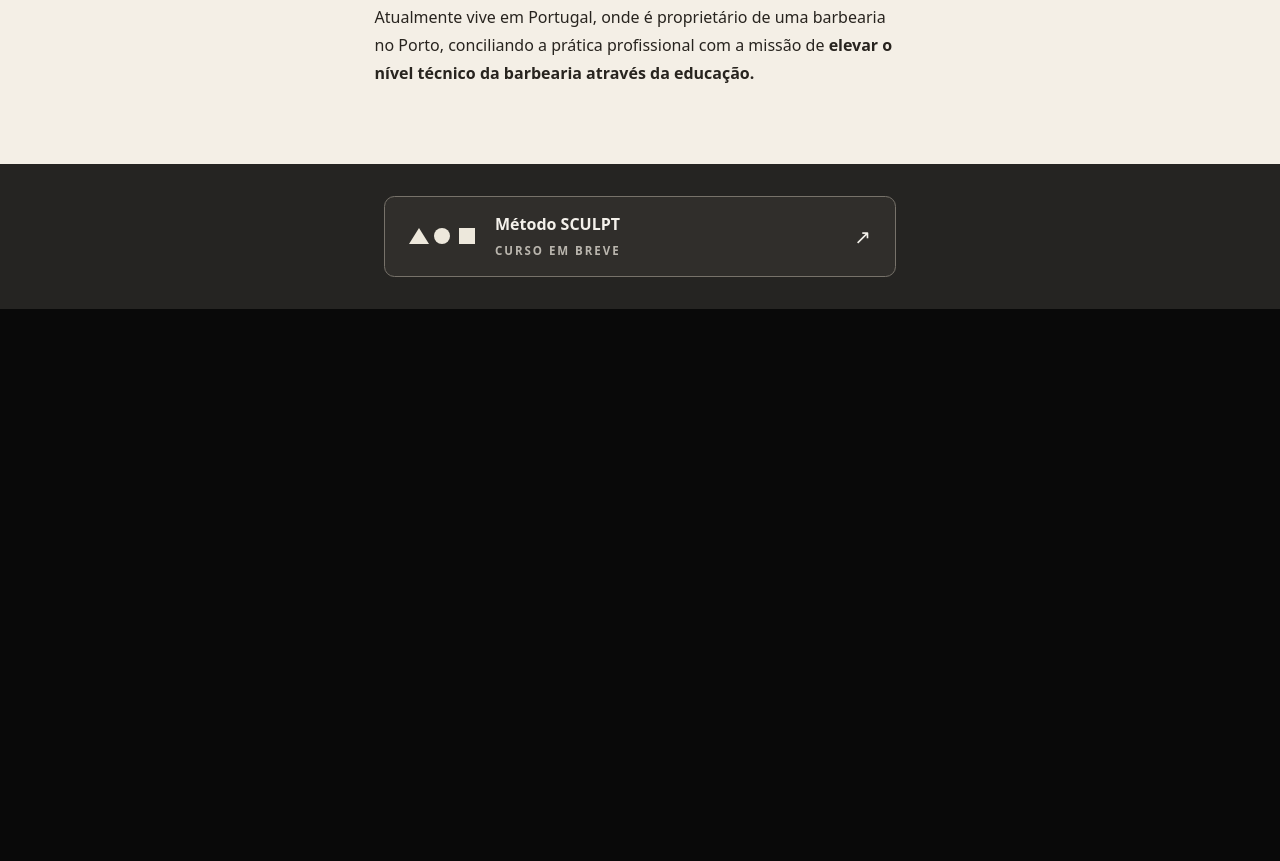
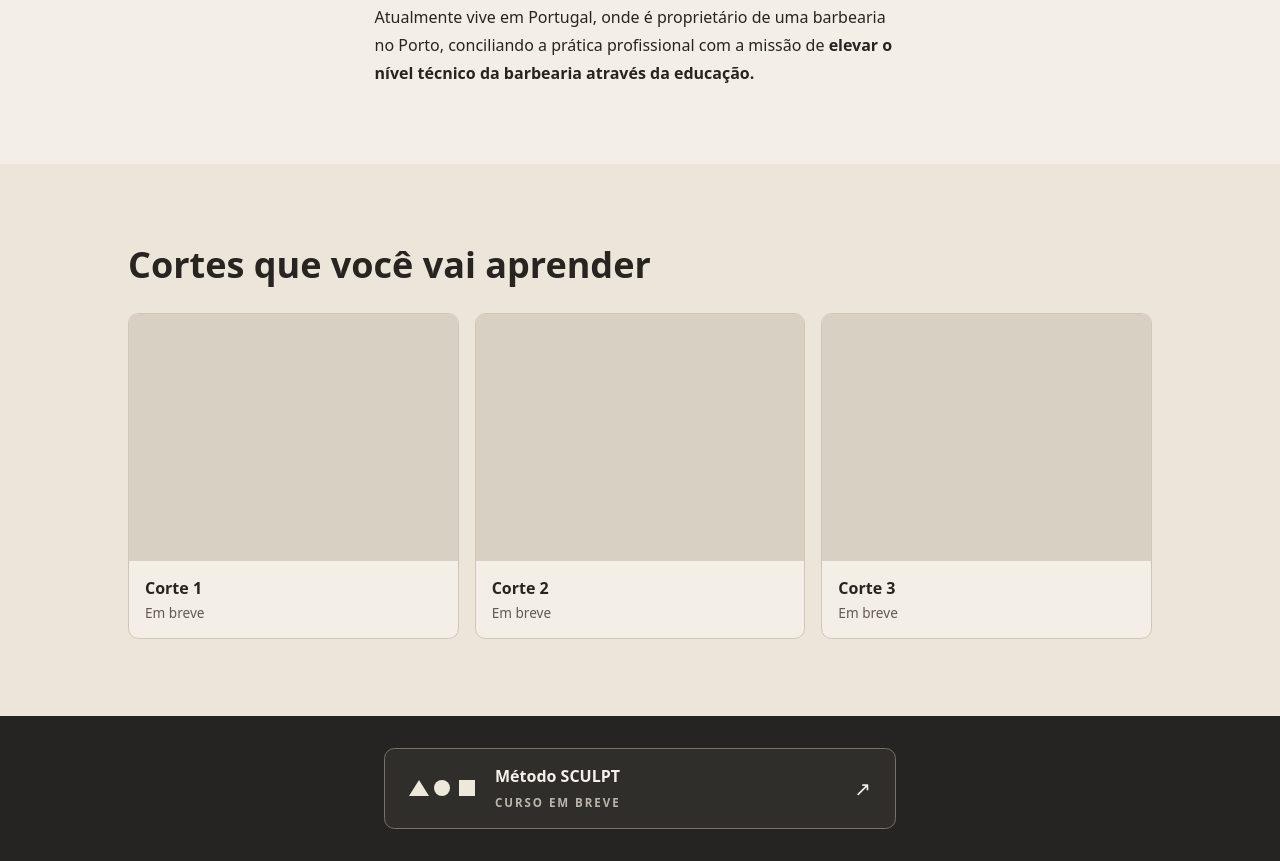
Before and after one commit to codebypereira/Barber, a plain HTML site: page index.html in a window 1280 px wide. Shown: the part 902-1763 px from the top of the page. Before the commit the page ends 1211 px from the top, so only its background shows below. Drawn offline with Linux system fonts and the light colour scheme.

Commit message:
Adição de aba de cortes

```diff
--- a/css/style.css
+++ b/css/style.css
@@ -38,3 +38,65 @@ h1 { margin: .18em 0; font-family: "Great Vibes", cursive; font-weight: 400; fon
   .portrait::after { background: linear-gradient(transparent 72%, #090909); }
   .intro { padding: 0 1.5rem 2.5rem; }
 }
+
+.cuts {
+  grid-column: 1 / -1;
+  padding: clamp(2.5rem, 6vw, 5rem) 1.5rem;
+  background: #ebe5da;
+  color: #28241f;
+}
+
+.cuts-content {
+  max-width: 64rem;
+  margin-inline: auto;
+}
+
+.cuts h2 {
+  margin: 0 0 1.5rem;
+  font-size: clamp(1.5rem, 3vw, 2.25rem);
+}
+
+.cuts-grid {
+  display: grid;
+  grid-template-columns: repeat(3, minmax(0, 1fr));
+  gap: 1rem;
+  margin: 0;
+  padding: 0;
+  list-style: none;
+}
+
+.cut-card {
+  overflow: hidden;
+  border: 1px solid #cfc6b8;
+  border-radius: .65rem;
+  background: #f4efe6;
+}
+
+.cut-photo {
+  aspect-ratio: 4 / 3;
+  background: #d8d0c3;
+}
+
+img.cut-photo {
+  display: block;
+  width: 100%;
+  object-fit: cover;
+}
+
+.cut-card p {
+  margin: 0;
+  padding: 1rem;
+  font-weight: 650;
+}
+
+.cut-card span {
+  display: block;
+  margin-top: .25rem;
+  color: #625a50;
+  font-size: .85rem;
+  font-weight: 400;
+}
+
+@media (max-width: 720px) {
+  .cuts-grid { grid-template-columns: 1fr; }
+}
--- a/index.html
+++ b/index.html
@@ -8,7 +8,7 @@
   <link rel="preconnect" href="https://fonts.googleapis.com">
   <link rel="preconnect" href="https://fonts.gstatic.com" crossorigin>
   <link href="https://fonts.googleapis.com/css2?family=Great+Vibes&display=swap" rel="stylesheet">
-  <link rel="stylesheet" href="css/style.css?v=4">
+  <link rel="stylesheet" href="css/style.css?v=5">
 </head>
 <body>
   <main>
@@ -28,6 +28,25 @@
       <p>O objetivo é fazer com que cada profissional compreenda a <strong>geometria, as formas e as elevações,</strong> tornando-se capaz de <strong>antecipar o resultado final antes mesmo de tocar no cabelo.</strong></p>
       <p>Atualmente vive em Portugal, onde é proprietário de uma barbearia no Porto, conciliando a prática profissional com a missão de <strong>elevar o nível técnico da barbearia através da educação.</strong></p>
     </section>
+    <section class="cuts" aria-labelledby="cortes-titulo">
+      <div class="cuts-content">
+        <h2 id="cortes-titulo">Cortes que você vai aprender</h2>
+        <ul class="cuts-grid">
+          <li class="cut-card">
+            <div class="cut-photo" aria-hidden="true"></div>
+            <p>Corte 1 <span>Em breve</span></p>
+          </li>
+          <li class="cut-card">
+            <div class="cut-photo" aria-hidden="true"></div>
+            <p>Corte 2 <span>Em breve</span></p>
+          </li>
+          <li class="cut-card">
+            <div class="cut-photo" aria-hidden="true"></div>
+            <p>Corte 3 <span>Em breve</span></p>
+          </li>
+        </ul>
+      </div>
+    </section>
     <div class="course">
       <a class="course-link" role="link" aria-disabled="true">
         <svg class="shapes" width="66" height="20" viewBox="0 0 66 20" fill="currentColor" aria-hidden="true">
```
